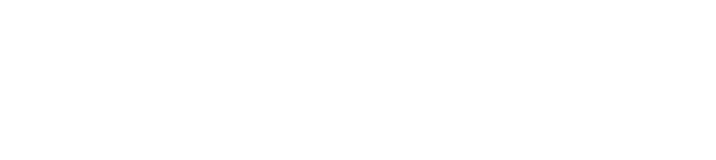
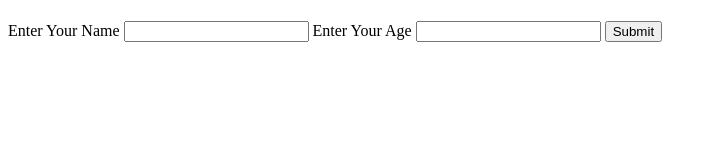
Before and after one commit to ErikMoxley/javascript-zoom, a plain HTML site: page index.html in a window 1280 px wide. Shown: the whole page, without its empty margins (0-716 px from the left). Drawn offline with Linux system fonts and the light colour scheme.

Commit message:
added inputs and labels

```diff
--- a/index.html
+++ b/index.html
@@ -8,6 +8,11 @@
     <title>Document</title>
 </head>
 <body>
-
+    <h1 id="header"></h1>
+    <label for="name">Enter Your Name</label>
+    <input type="text" id="name" />
+    <label for="age">Enter Your Age</label>
+    <input type="text" id="age" />
+    <button>Submit</button>
 </body>
 </html>
--- /dev/null
+++ b/welcome.js
@@ -0,0 +1,6 @@
+function Welcome(){
+    const x = document.getElementById('header');
+    // x.innerHTML = "Welcome to this page";
+}
+
+Welcome()
```
